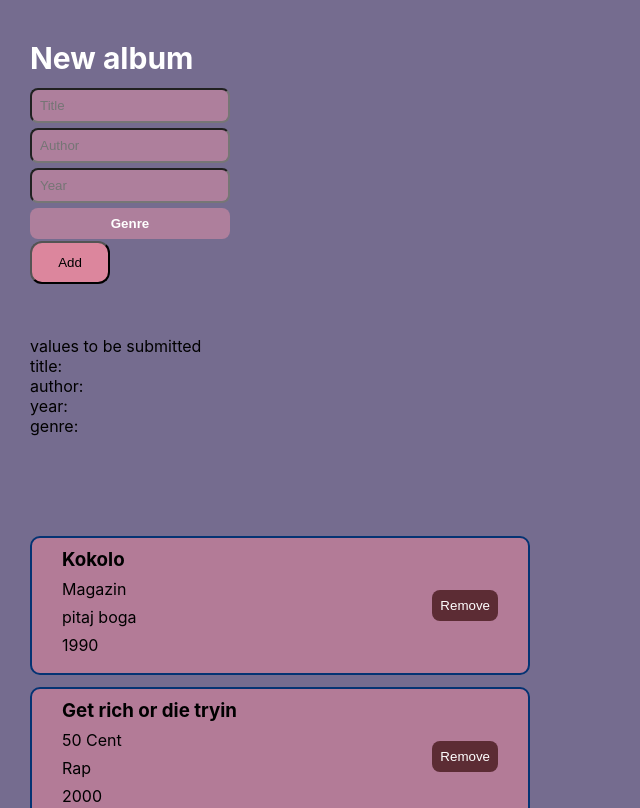
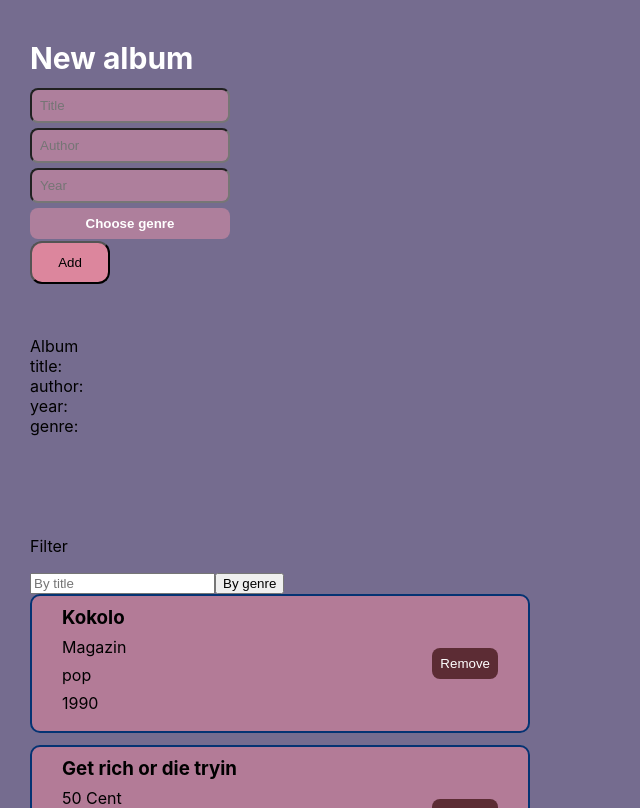
Before and after one commit to tsiklic1/Internship-15-MusicManager, a React (Create React App) app in the folder music-manager/: page / in a window 1280 px wide. Shown: the top 808 px of the page, without its empty margins (0-640 px from the left). Built offline with nearby package versions, Linux system fonts and the light colour scheme.

Commit message:
adding filter based on title

```diff
--- a/music-manager/src/components/DisplayAlbums.jsx
+++ b/music-manager/src/components/DisplayAlbums.jsx
@@ -1,4 +1,11 @@
+import FilterSection from "./FilterSection";
+import { useState } from "react"
+
+
 const DisplayAlbums = ({albumsList, setAlbums}) => {
+  const [titleFilter, setTitleFilter] = useState("")
+  const [genreFilter, setGenreFilter] = useState("")
+
   console.log(albumsList)
   albumsList.sort((a,b) => {
     let y1 = a.year;
@@ -31,15 +38,18 @@ const DisplayAlbums = ({albumsList, setAlbums}) => {
 
   return (
     <div className = "album-display-wrapper">
+      <FilterSection changeTitleFilter = {filter => setTitleFilter(filter)}/>
+
       {albumsList.map((album)=> {
-      return <div key={album.id} className={(album.addDate.getMonth() === today.getMonth() && album.addDate.getDay() === today.getDay() && album.addDate.getFullYear() === today.getFullYear()) ? "album-container album-added-today" : "album-container"}>
+        if(album.title.toLowerCase().includes(titleFilter)){
+          return <div key={album.id} className={(album.addDate.getMonth() === today.getMonth() && album.addDate.getDay() === today.getDay() && album.addDate.getFullYear() === today.getFullYear()) ? "album-container album-added-today" : "album-container"}>
       <div key = {album.id}>
         <h3 key={`title${album.id}`} className="album-container__text">{album.title}</h3>
         <p key={`author${album.id}`}  className="album-container__text">{album.author}</p>
         <p key={`year${album.id}`}  className="album-container__text">{album.genre}</p> <p className="album-container__text">{album.year}</p>
       </div>
         <button key={`remove${album.id}`}  onClick={() => handleRemove(album.id)} className="remove-album-button">Remove</button>
-     </div>})}
+     </div>}})}
     </div>
   )
 }
--- /dev/null
+++ b/music-manager/src/components/FilterSection.jsx
@@ -0,0 +1,11 @@
+const FilterSection = ({changeTitleFilter}) => {
+  return (
+    <div>
+      <p>Filter</p>
+      <input onChange={e => changeTitleFilter(e.target.value)}  placeholder="By title"/>
+      <button>By genre</button>
+    </div>
+  )
+}
+
+export default FilterSection
--- a/music-manager/src/components/Form.jsx
+++ b/music-manager/src/components/Form.jsx
@@ -48,7 +48,7 @@ const Form = ({handleAddAlbum})=>{
 
      <button className="album-input-form__add-button" onClick={(e) => handleSubmit(e)}>Add</button>
      <p style={{color: emptyFieldExists ? "red" : "transparent"}}>No field can be empty</p>
-     <p>values to be submitted <br/> title: {title} <br/> author: {author} <br/> year: {year} <br/> genre: {genre}</p>
+     <p>Album <br/> title: {title} <br/> author: {author} <br/> year: {year} <br/> genre: {genre}</p>
     </div>);
 }
 
--- a/music-manager/src/components/GenreDropdown.jsx
+++ b/music-manager/src/components/GenreDropdown.jsx
@@ -17,7 +17,7 @@ const GenreDropdown = (props) =>{
 
   return (
     <div className="dropdown-wrapper">
-      <button className="genre-button dropdown-button" onClick={()=>setIsOpen((prev) => !prev)}>Genre</button>
+      <button className="genre-button dropdown-button" onClick={()=>setIsOpen((prev) => !prev)}>Choose genre</button>
       {isOpen && <form className="dropdown-container" onSubmit={handleSubmit}>
           {genres.map((item) => (
             <button className="genre-button" type="submit" onClick = {() => handleGenreSelect(item)} key={item}>{item}</button>
--- a/music-manager/src/lists.js
+++ b/music-manager/src/lists.js
@@ -19,7 +19,7 @@ export const albums = [
     id: 2,
     title: "Kokolo",
     author: "Magazin",
-    genre: "pitaj boga",
+    genre: "pop",
     year: 1990,
     addDate: new Date(),
   },
```
